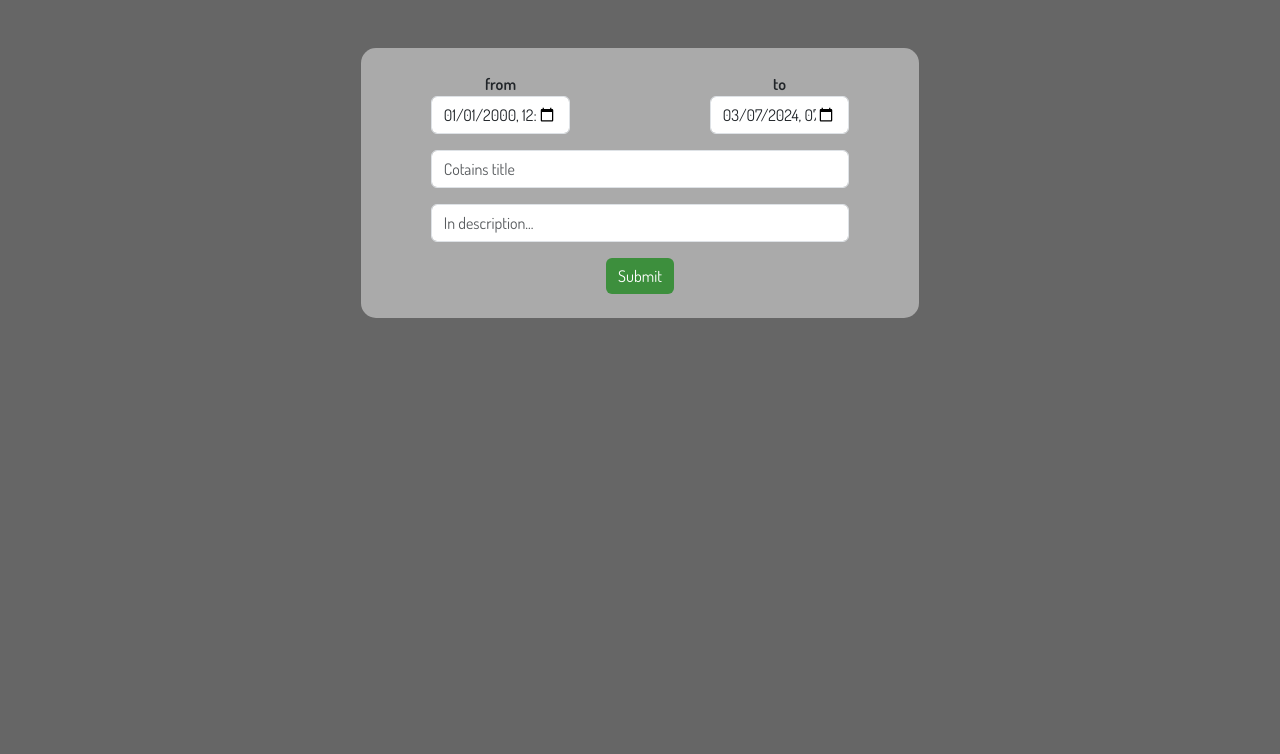
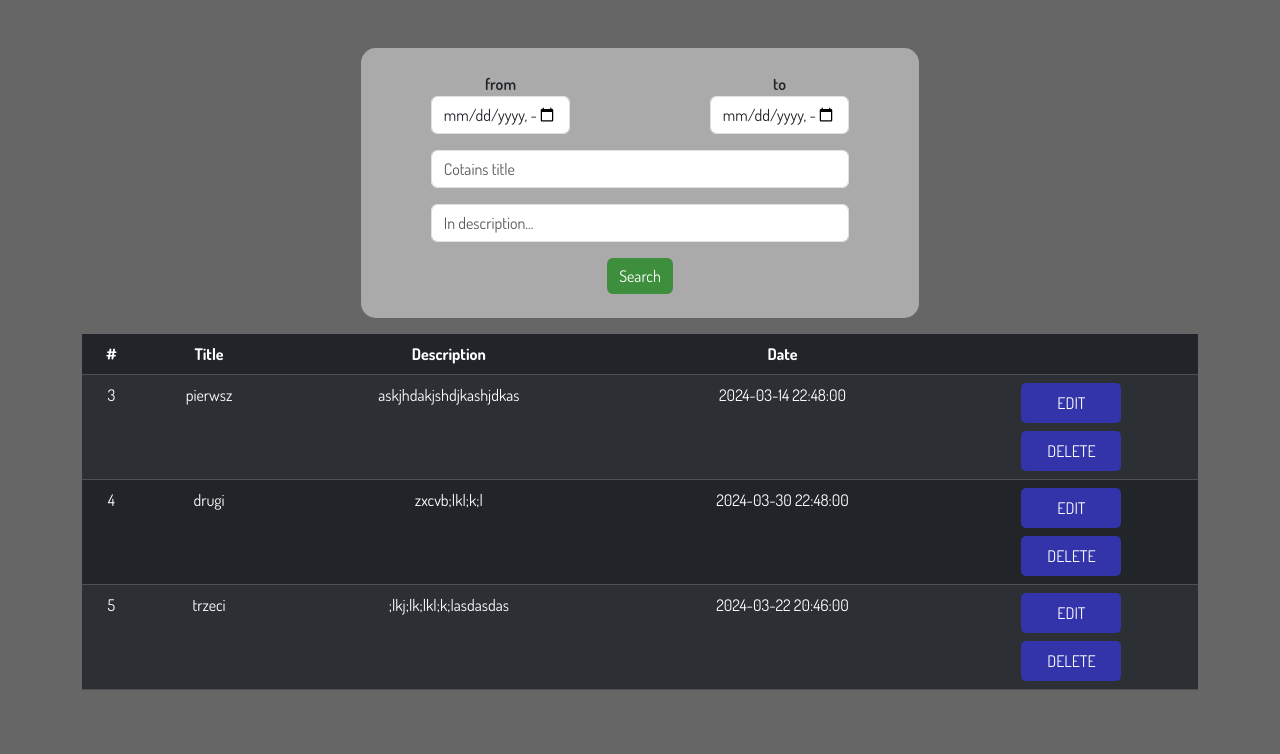
Before and after one commit to musimarcin/final_cs50, a Flask app: page /list in a window 1280 px wide. Shown: the part 68-822 px from the top of the page. Before the commit the page ends 386 px from the top, so only its background shows below. Run offline with Flask 3, Linux system fonts and the light colour scheme; a user stored in the database is signed in; some libraries are stand-ins or nearby versions.

Commit message:
changed manage to add event and finished event list tab

```diff
--- a/app.py
+++ b/app.py
@@ -174,15 +174,52 @@ def manage():
 @login_required
 def list():
     datenow = datetime.now().strftime("%Y-%m-%dT%H:%M")
+    rows = db.execute("SELECT * FROM events WHERE user_id = ?", session["user_id"])
     if request.method == "POST":
-        fromdate = datetime.strptime(str(request.form.get("fromdate")), '%Y-%m-%dT%H:%M')
-        todate = datetime.strptime(str(request.form.get("todate")), '%Y-%m-%dT%H:%M')
+        fdate = request.form.get("fromdate")
+        tdate = request.form.get("todate")
+        if fdate == "" and tdate == "":
+            fromdate = "1970-01-01T00:00"
+            todate = "9999-12-31T23:59"
+        elif fdate == "":
+            fromdate = "9999-12-31T23:59"
+        elif tdate == "":
+            todate = "9999-12-31T23:59"
+        else:
+            fromdate = datetime.strptime(str(fdate), '%Y-%m-%dT%H:%M')
+            todate = datetime.strptime(str(tdate), '%Y-%m-%dT%H:%M')
         title = request.form.get("title")
         desc = request.form.get("description")
+        rows = db.execute("SELECT * FROM events WHERE title LIKE ? AND description LIKE ? AND date >= ? AND date <= ? AND user_id = ?", "%" + title + "%", "%" + desc + "%", fromdate, todate, session["user_id"])
+        return render_template("list.html", datenow=datenow, rows=rows)
+    else:
 
-        return render_template("list.html", datenow=datenow)
-    else:
-        return render_template("list.html", datenow=datenow)
+        return render_template("list.html", datenow=datenow, rows=rows)
+
+@app.template_filter()
+def format_datetime(value):
+    return datetime.strptime(value, "%Y-%m-%dT%H:%M")
+
+@app.route("/edit", methods=['POST'])
+def edit():
+    id = request.form['edit_btn']
+    row = db.execute("SELECT * FROM events WHERE id = ?", id)[0]
+    return render_template("edit.html", id=id, row=row)
+
+@app.route("/editevent", methods=['POST'])
+def editevent():
+    id = request.form['edit_id']
+    title = request.form.get("title")
+    desc = request.form.get("description")
+    date = request.form.get("date")
+    db.execute("UPDATE events SET title = ?, description = ?, date = ? WHERE id = ?", title, desc, date, id)
+    return redirect("/list")
+
+@app.route("/delete", methods=['POST'])
+def delete():
+    id = request.form['del_btn']
+    db.execute("DELETE FROM events WHERE id = ?", id)
+    return redirect("/list")
 
 if __name__ == "__main__":
     app.run(debug=True)
--- a/static/styles.css
+++ b/static/styles.css
@@ -120,6 +120,21 @@ ul
     border: none;
 }
 
+.btnlist
+{
+    background-color: #3333aa;
+    border: none;
+    border-radius: 5px;
+    color: white;
+    height: 40px;
+    width: 100px;
+}
+
+.btnlist:hover
+{
+    background-color: #111177;
+}
+
 .formbg
 {
     background-color: #aaaaaa;
--- a/templates/list.html
+++ b/templates/list.html
@@ -12,16 +12,16 @@
     </div>
     {% endfor %}
 
-<div class="d-flex justify-content-center">
-    <form action="/manage" method="post" class="formbg py-4 w-50">
+<div class="d-flex justify-content-center mb-3">
+    <form action="/list" method="post" class="formbg py-4 w-50">
         <div class="list d-flex justify-content-around mb-3">
             <div class="w-25">
                 from
-                <input class="form-control" name="fromdate" type="datetime-local" value="2000-01-01T00:00">
+                <input class="form-control" name="fromdate" type="datetime-local">
             </div>
             <div class="w-25">
                 to
-                <input class="form-control" name="todate" type="datetime-local" value="{{datenow}}">
+                <input class="form-control" name="todate" type="datetime-local">
             </div>
         </div>
         <div class="mx-auto w-75 mb-3">
@@ -30,12 +30,38 @@
         <div class="mx-auto w-75 mb-3">
             <input class="form-control" name="description" type="text" placeholder="In description...">
         </div>
-        <button class="btn btn-primary" type="submit">Submit</button>
+        <button class="btn btn-primary" type="submit">Search</button>
     </form>
 </div>
-
-<div class="d-flex justify-content-center mt-3">
-
-</div>
-
+{% if (rows | length) > 0 %}
+<table class="table table-striped table-dark">
+    <thead>
+        <tr>
+            <th scope="col">#</th>
+            <th scope="col">Title</th>
+            <th scope="col">Description</th>
+            <th scope="col">Date</th>
+            <th></th>
+        </tr>
+    </thead>
+    <tbody>
+            {% for row in rows %}
+            <tr>
+                <td> {{ row.id }} </td>
+                <td> {{ row.title }} </td>
+                <td> {{ row.description }}
+                <td> {{ row.date | format_datetime }} </td>
+                <td>
+                <form action="/edit" method="post">
+                    <button class="btnlist mb-2 p-2" name="edit_btn" value="{{row.id}}">EDIT</button>
+                </form>
+                <form action="/delete" method="post">
+                    <button class="btnlist p-2" name="del_btn" value="{{row.id}}">DELETE</button>
+                </form>
+                </td>
+            </tr>
+            {% endfor %}
+    </tbody>
+</table>
+{% endif %}
 {% endblock %}
```
Also changed, not shown: templates/edit.html (added, +30 -0 lines), test.py (+6 -9 lines), database.db, templates/add.html (renamed from templates/manage.html), 2 other files.
